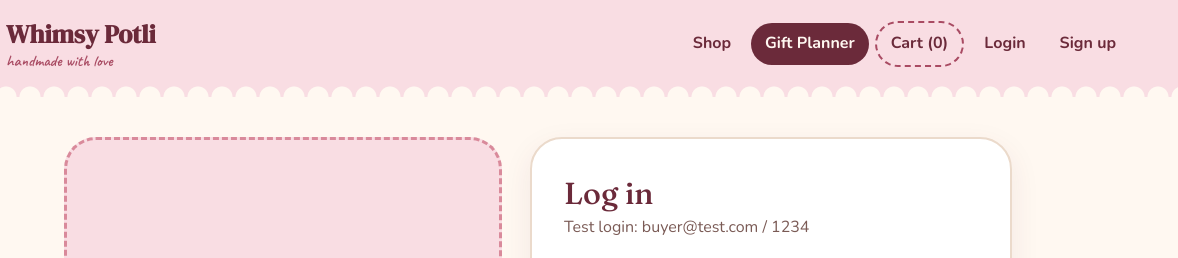
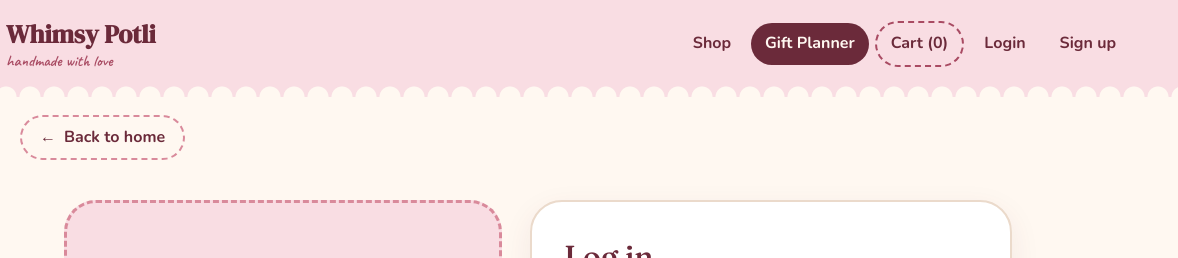
Before and after one commit to abrizaamin/web-project, a plain HTML site: page html/login.html in a window 1280 px wide. Shown: the top 258 px of the page, 102-1280 px from the left. Drawn offline with nearby package versions, Linux system fonts and the light colour scheme.

Commit message:
buttons added

```diff
--- a/css/layout.css
+++ b/css/layout.css
@@ -137,6 +137,17 @@ a { color: var(--k-rose-deep); }
   font-family: var(--f-hand); font-size: 1.7rem; color: var(--k-rose-deep);
   animation: fadeUp .8s 1.1s both;
 }
+
+/* ---------- Back button ---------- */
+.back-bar { max-width: 1100px; margin: 0 auto; padding: 18px clamp(16px, 4vw, 32px) 0; }
+.back-btn {
+  display: inline-flex; align-items: center; gap: 8px;
+  padding: 8px 18px; border-radius: 999px;
+  border: 2px dashed var(--k-rose); background: var(--k-cream);
+  color: var(--k-maroon); font-weight: 700; text-decoration: none;
+  transition: background .2s, transform .2s;
+}
+.back-btn:hover { background: var(--k-blush); transform: translateX(-3px); }
 @keyframes logoIn { from { opacity: 0; transform: scale(.5) rotate(-8deg); } to { opacity: 1; transform: none; } }
 @keyframes fadeUp { from { opacity: 0; transform: translateY(14px); } to { opacity: 1; transform: none; } }
 body.no-scroll { overflow: hidden; }
--- a/js/common.js
+++ b/js/common.js
@@ -1,6 +1,6 @@
-/* common.js - navbar, footer, splash, helpers (Member 1) */
+/* common.js - navbar, footer, splash, back button, helpers (Member 1) */
 
-// Naam, tagline aur logo sirf yahan badlein. Poori site mein khud update hoga.
+// Naam, tagline aur logo sirf yahan badlein
 const SITE = {
   name: "Whimsy Potli",
   tagline: "handmade with love",
@@ -14,9 +14,9 @@ const PAGES = IN_HTML ? "" : "html/";
 const ROOT  = IN_HTML ? "../" : "";
 const LOGO_SRC = ROOT + SITE.logo;
 
-/* ---------- Splash screen (website khulte hi logo animation) ---------- */
+/* ---------- Splash screen ---------- */
 function showSplash() {
-  if (sessionStorage.getItem("splashShown")) return;   // har browser session mein sirf ek baar
+  if (sessionStorage.getItem("splashShown")) return;
   sessionStorage.setItem("splashShown", "1");
 
   const s = document.createElement("div");
@@ -36,10 +36,10 @@ function showSplash() {
     setTimeout(() => s.remove(), 700);
   };
   setTimeout(close, 2800);
-  s.addEventListener("click", close);   // click karke skip bhi kar sakte hain
+  s.addEventListener("click", close);
 }
 
-/* ---------- Browser tab ka chhota icon ---------- */
+/* ---------- Favicon ---------- */
 function setFavicon() {
   const link = document.createElement("link");
   link.rel = "icon";
@@ -82,7 +82,25 @@ function renderNavbar() {
   if (out) out.addEventListener("click", (e) => { e.preventDefault(); logout(); });
 }
 
-/* ---------- Footer ---------- */
+/* ---------- Back button ---------- */
+// Default "Back to home". Alag chahiye to <body data-back="products.html" data-back-label="Back to shop">
+const BACK_DEFAULTS = {
+  "signup.html":       { href: "login.html",        label: "Back to login" },
+  "gift-results.html": { href: "gift-planner.html", label: "Back to planner" }
+};
+
+function renderBackButton() {
+  if (!IN_HTML) return;
+  const nav = document.getElementById("navbar");
+  if (!nav) return;
+  const file = window.location.pathname.split("/").pop();
+  const custom = BACK_DEFAULTS[file] || {};
+  const href  = document.body.dataset.back      || custom.href  || "../index.html";
+  const label = document.body.dataset.backLabel || custom.label || "Back to home";
+  nav.insertAdjacentHTML("afterend",
+    `<div class="back-bar"><a class="back-btn" href="${href}"><span aria-hidden="true">&larr;</span> ${label}</a></div>`);
+}
+
 function renderFooter() {
   const el = document.getElementById("footer");
   if (!el) return;
@@ -119,5 +137,6 @@ document.addEventListener("DOMContentLoaded", () => {
   setFavicon();
   document.title = document.title.replace("__SITE__", SITE.name);
   renderNavbar();
+  renderBackButton();
   renderFooter();
 });
```
